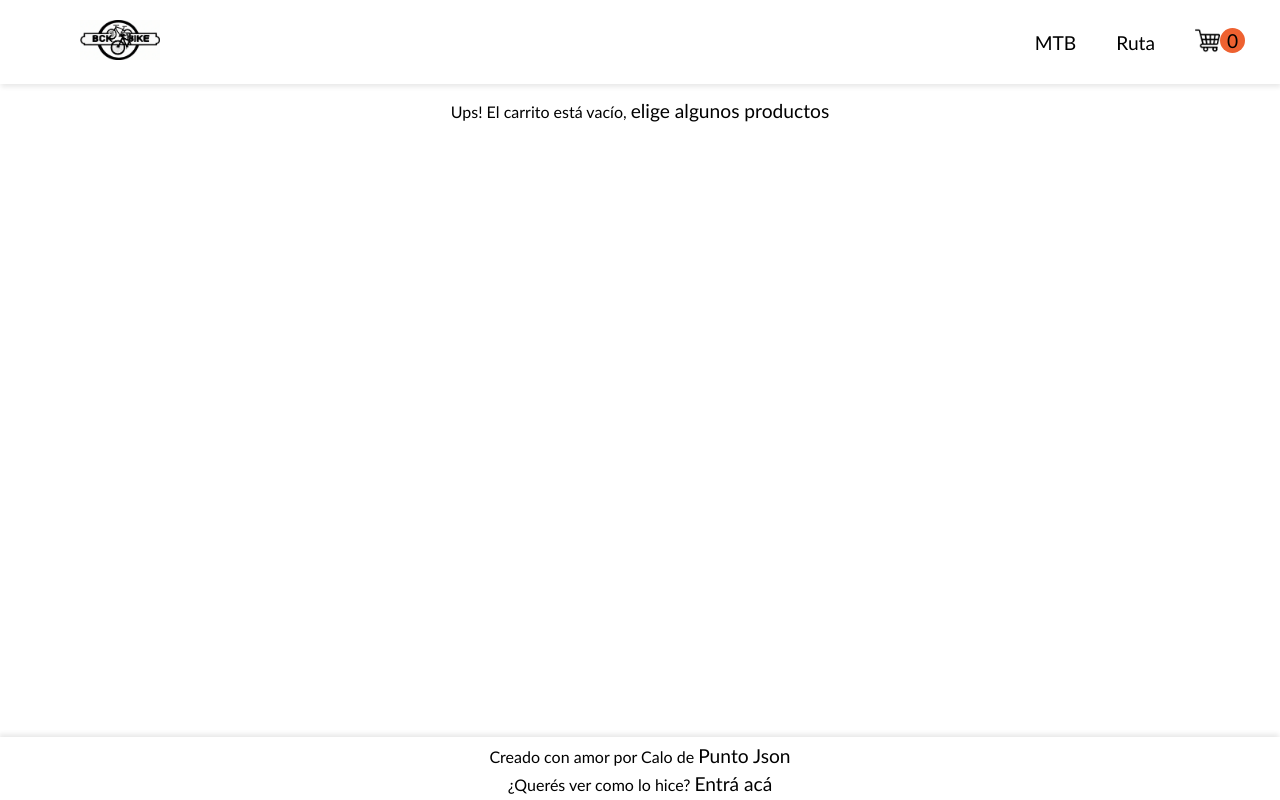
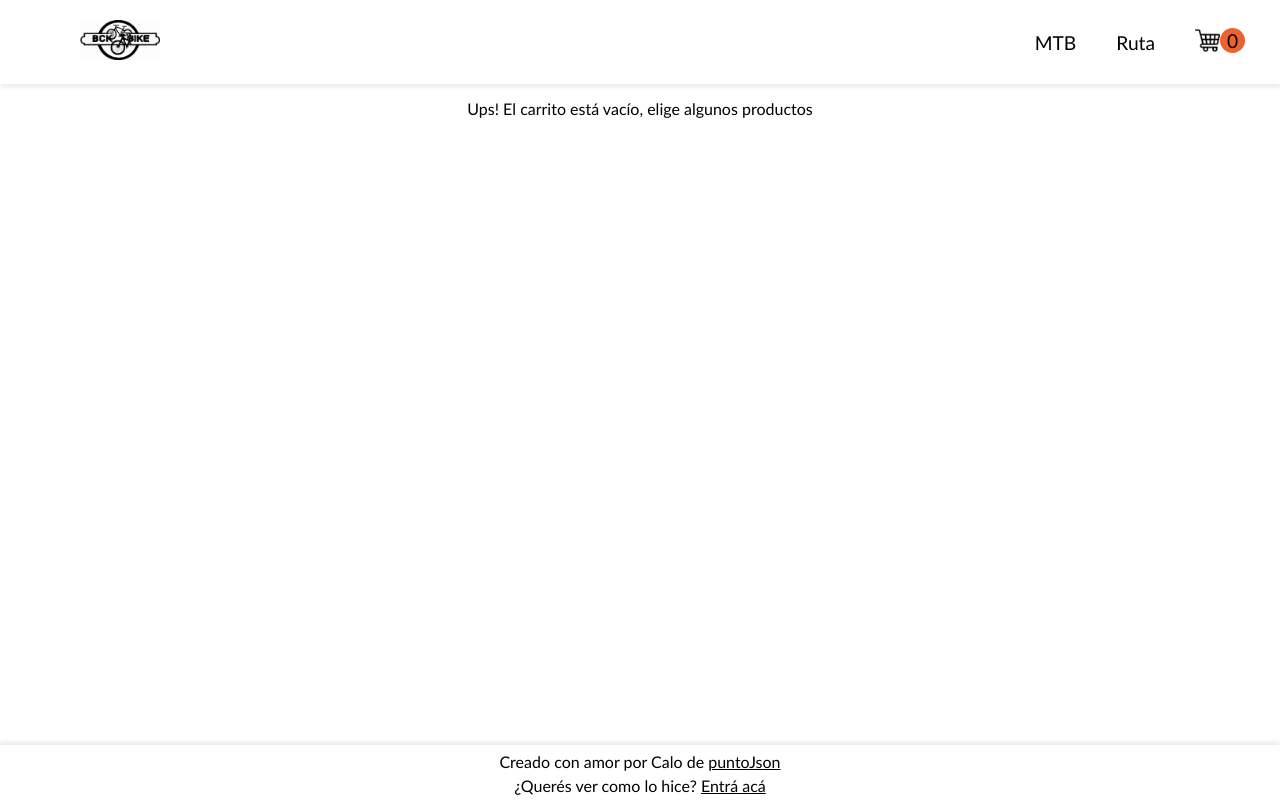
Before and after one commit to cacalo/Carrito-de-compras, a plain HTML site: page cart.html in a window 1280 px wide. Drawn offline with Linux system fonts and the light colour scheme.

Commit message:
Cambios estéticos

```diff
--- a/cart.html
+++ b/cart.html
@@ -34,7 +34,7 @@
   </section>
 </main>
 	<footer>
-		<p>Creado con amor por Calo de <a href="https://youtube.com/@puntoJson" target="_blank">Punto Json</a></p>
+		<p>Creado con amor por Calo de <a href="https://youtube.com/@puntoJson" target="_blank">puntoJson</a></p>
 		<p>¿Querés ver como lo hice? <a href="#" target="_blank">Entrá acá</a></p>
 	</footer>
 </body>
--- a/style.css
+++ b/style.css
@@ -24,10 +24,11 @@ h3, p{
 header{
   box-shadow: 1px 3px 5px rgba(0, 0, 0, 0.09);
   margin-bottom: 10px;
+  font-size: larger;
+
 }
 
 a{
-  font-size: larger;
   background-color: unset;
   border:unset;
   cursor:pointer;
@@ -91,3 +92,7 @@ footer{
   padding-top: 2px;
   margin-top: auto;
 }
+
+footer a{
+  text-decoration: underline;
+}
```
Also changed, not shown: index.html (+1 -1 lines), 1 other file.
